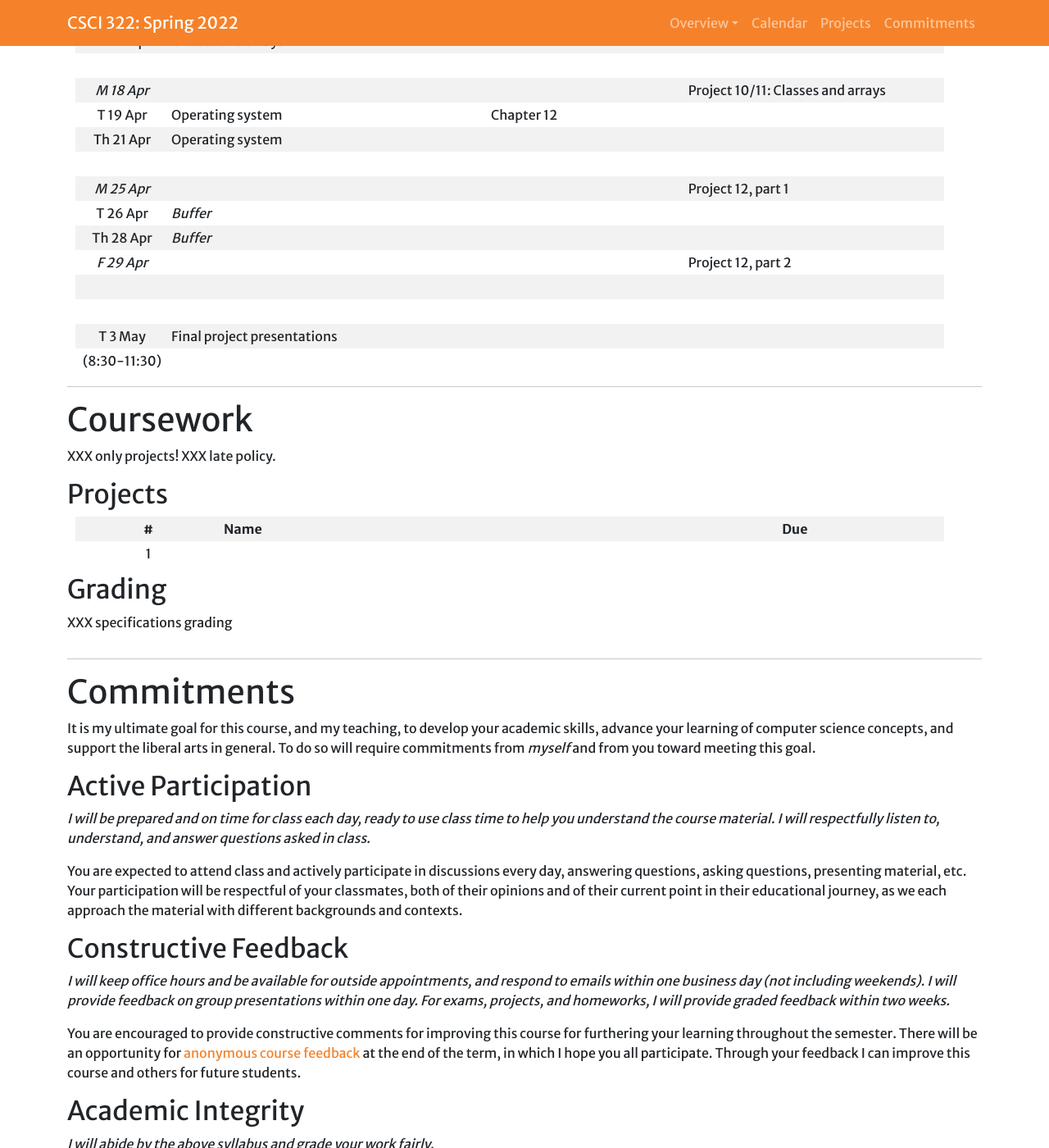
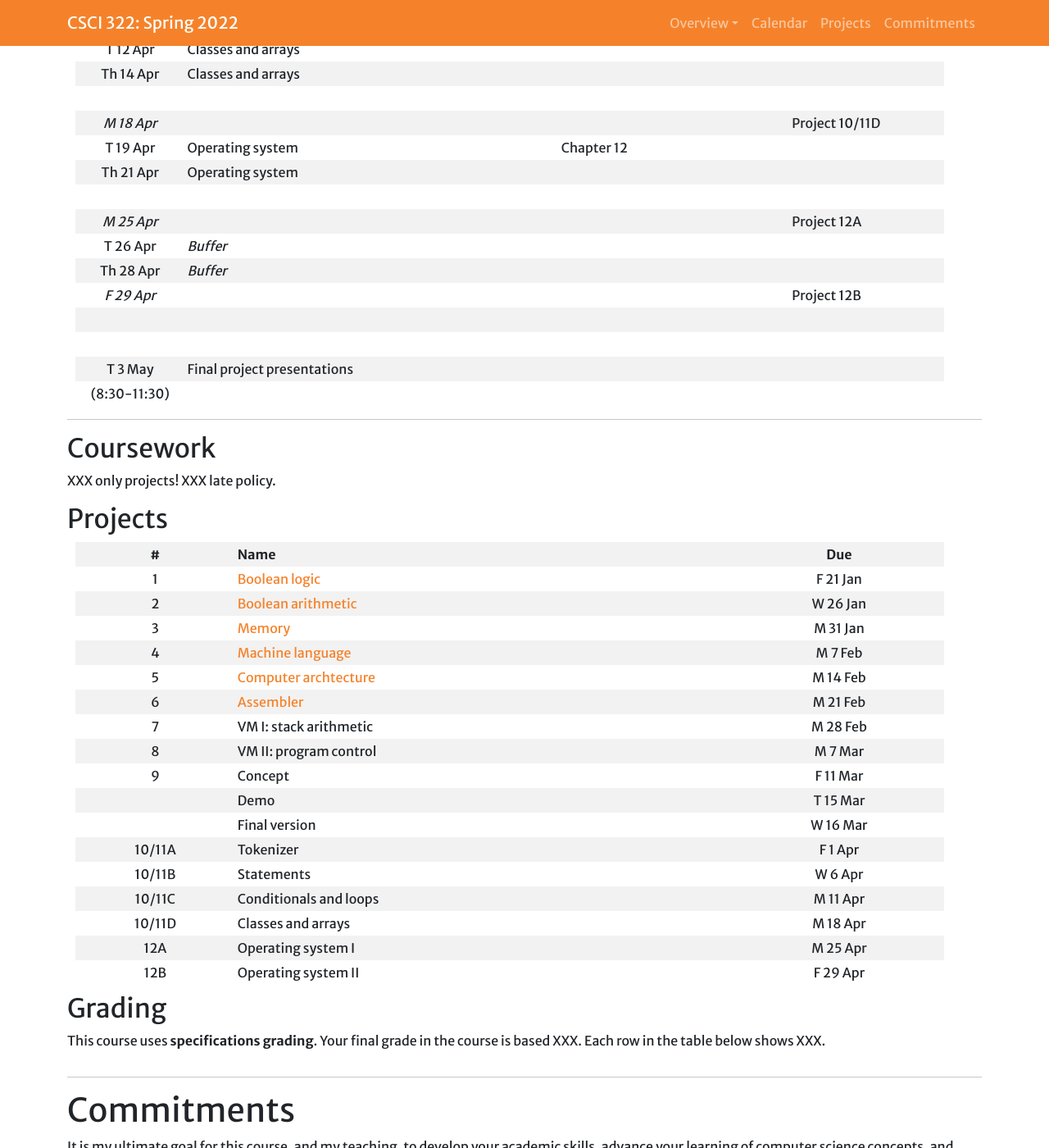
Before and after one commit to Hendrix-CS/csci322, a Jekyll site: the page built from index.md, in a window 1280 px wide and 1400 px high, scrolled down 3019 px. Shown: the whole window at 82% size. Built offline with Jekyll 4.4.1, drawn with Linux system fonts in a browser that asks for light colours; a script that is not in the unit is left out; our own code applies the rules of GitHub Pages for plain Markdown files; some of the changed text lies outside the part shown.

Commit message:
work on putting projects together

```diff
--- a/index.md
+++ b/index.md
@@ -41,83 +41,103 @@ Upon completing this course, you will be able to:
 
 # <a name="calendar">Calendar</a>
 
-| Date           | Topic                                      | Reading                           | Resources | Assignments due                       |
-|:--------------:|--------------------------------------------|-----------------------------------|-----------|---------------------------------------|
-| T 18 Jan       | Introduction<br/>Boolean logic             |                                   |           |                                       |
-| Th 20 Jan      | Boolean arithmetic                         | Chapters 1 and 2<br /> Appendix A |           |                                       |
-| *F 21 Jan*     |                                            |                                   |           | Project 1                             |
-|                |                                            |                                   |           |                                       |
-| T 25 Jan       | Boolean arithmetic<br/>Sequential logic    | Chapter 3                         |           |                                       |
-| *W 26 Jan*     |                                            |                                   |           | Project 2                             |
-| Th 27 Jan      | Sequential logic                           | Chapter 3                         |           |                                       |
-|                |                                            |                                   |           |                                       |
-| *M 31 Jan*     |                                            |                                   |           | Project 3                             |
-| T 1 Feb        | Machine language                           | Chapter 4                         |           |                                       |
-| Th 3 Feb       | Hack assembly examples                     |                                   |           |                                       |
-|                |                                            |                                   |           |                                       |
-| *M 7 Feb*      |                                            |                                   |           | Project 4                             |
-| T 8 Feb        | Computer architecture                      | Chapter 5                         |           |                                       |
-| Th 10 Feb      | Computer architecture                      |                                   |           |                                       |
-|                |                                            |                                   |           |                                       |
-| *M 14 Feb*     |                                            |                                   |           | Project 5                             |
-| T 15 Feb       | Assembler                                  | Chapter 6                         |           |                                       |
-| Th 17 Feb      | Assembler                                  |                                   |           |                                       |
-|                |                                            |                                   |           |                                       |
-| *M 21 Feb*     |                                            |                                   |           | Project 6                             |
-| T 22 Feb       | VM I: Stack arithmetic                     | Chapter 7                         |           |                                       |
-| Th 24 Feb      | Stack arithmetic practice</b>Memory layout |                                   |           |                                       |
-|                |                                            |                                   |           |                                       |
-| *M 28 Feb*     |                                            |                                   |           | Project 7                             |
-| T 1 Mar        | VM II: Program control                     | Chapter 8                         |           |                                       |
-| Th 3 Mar       | VM II: Program control                     |                                   |           |                                       |
-|                |                                            |                                   |           | Project 8                             |
-| *M 7 Mar*      |                                            |                                   |           |                                       |
-| T 8 Mar        | High-level language (Jack)                 | Chapter 9                         |           |                                       |
-| Th 10 Mar      | High-level language                        |                                   |           |                                       |
-| *F 11 Mar*     |                                            |                                   |           | Project 9: Concept                    |
-|                |                                            |                                   |           |                                       |
-| T 15 Mar       | Project 9 demos                            |                                   |           | Project 9: Demo                       |
-| *W 16 Mar*     |                                            |                                   |           | Project 9                             |
-| Th 17 Mar      | *Buffer*                                   |                                   |           |                                       |
-|                |                                            |                                   |           |                                       |
-| *Spring break* |                                            |                                   |           |                                       |
-|                |                                            |                                   |           |                                       |
-| T 29 Mar       | Tokenizing input                           | Chapter 10                        |           |                                       |
-| Th 31 Mar      | A simple compiler<br/>Jack to VM           |                                   |           |                                       |
-| *F 1 Apr*      |                                            |                                   |           | Project 10/11: Tokenizer              |
-|                |                                            |                                   |           |                                       |
-| T 5 Apr        | Jack to VM                                 |                                   |           |                                       |
-| *W 6 Apr*      |                                            |                                   |           | Project 10/11: Statements             |
-| Th 7 Apr       | Conditionals and loops                     | Chapter 11                        |           |                                       |
-|                |                                            |                                   |           |                                       |
-| *M 11 Apr*     |                                            |                                   |           | Project 10/11: Conditionals and loops |
-| T 12 Apr       | Classes and arrays                         |                                   |           |                                       |
-| Th 14 Apr      | Classes and arrays                         |                                   |           |                                       |
-|                |                                            |                                   |           |                                       |
-| *M 18 Apr*     |                                            |                                   |           | Project 10/11: Classes and arrays     |
-| T 19 Apr       | Operating system                           | Chapter 12                        |           |                                       |
-| Th 21 Apr      | Operating system                           |                                   |           |                                       |
-|                |                                            |                                   |           |                                       |
-| *M 25 Apr*     |                                            |                                   |           | Project 12, part 1                    |
-| T 26 Apr       | *Buffer*                                   |                                   |           |                                       |
-| Th 28 Apr      | *Buffer*                                   |                                   |           |                                       |
-| *F 29 Apr*     |                                            |                                   |           | Project 12, part 2                    |
-|                |                                            |                                   |           |                                       |
-|                |                                            |                                   |           |                                       |
-| T 3 May        | Final project presentations                |                                   |           |                                       |
-| (8:30-11:30)   |                                            |                                   |           |                                       |
+XXX assignment submission form
+
+| Date           | Topic                                      | Reading                           | Resources | Assignments due                                     |
+|:--------------:|--------------------------------------------|-----------------------------------|-----------|-----------------------------------------------------|
+| T 18 Jan       | Introduction<br/>Boolean logic             |                                   |           |                                                     |
+| Th 20 Jan      | Boolean arithmetic                         | Chapters 1 and 2<br /> Appendix A |           |                                                     |
+| *F 21 Jan*     |                                            |                                   |           | [Project 1](projects/01-boolean-logic.html)         |
+|                |                                            |                                   |           |                                                     |
+| T 25 Jan       | Boolean arithmetic<br/>Sequential logic    | Chapter 3                         |           |                                                     |
+| *W 26 Jan*     |                                            |                                   |           | [Project 2](projects/02-boolean-arithmetic.html)    |
+| Th 27 Jan      | Sequential logic                           | Chapter 3                         |           |                                                     |
+|                |                                            |                                   |           |                                                     |
+| *M 31 Jan*     |                                            |                                   |           | [Project 3](projects/03-memory.html)                |
+| T 1 Feb        | Machine language                           | Chapter 4                         |           |                                                     |
+| Th 3 Feb       | Hack assembly examples                     |                                   |           |                                                     |
+|                |                                            |                                   |           |                                                     |
+| *M 7 Feb*      |                                            |                                   |           | [Project 4](projects/04-machine-language.html)      |
+| T 8 Feb        | Computer architecture                      | Chapter 5                         |           |                                                     |
+| Th 10 Feb      | Computer architecture                      |                                   |           |                                                     |
+|                |                                            |                                   |           |                                                     |
+| *M 14 Feb*     |                                            |                                   |           | [Project 5](projects/05-computer-architecture.html) |
+| T 15 Feb       | Assembler                                  | Chapter 6                         |           |                                                     |
+| Th 17 Feb      | Assembler                                  |                                   |           |                                                     |
+|                |                                            |                                   |           |                                                     |
+| *M 21 Feb*     |                                            |                                   |           | [Project 6](projects/06-assembler.html)             |
+| T 22 Feb       | VM I: Stack arithmetic                     | Chapter 7                         |           |                                                     |
+| Th 24 Feb      | Stack arithmetic practice</b>Memory layout |                                   |           |                                                     |
+|                |                                            |                                   |           |                                                     |
+| *M 28 Feb*     |                                            |                                   |           | Project 7                                           |
+| T 1 Mar        | VM II: Program control                     | Chapter 8                         |           |                                                     |
+| Th 3 Mar       | VM II: Program control                     |                                   |           |                                                     |
+|                |                                            |                                   |           | Project 8                                           |
+| *M 7 Mar*      |                                            |                                   |           |                                                     |
+| T 8 Mar        | High-level language (Jack)                 | Chapter 9                         |           |                                                     |
+| Th 10 Mar      | High-level language                        |                                   |           |                                                     |
+| *F 11 Mar*     |                                            |                                   |           | Project 9: Concept                                  |
+|                |                                            |                                   |           |                                                     |
+| T 15 Mar       | Project 9 demos                            |                                   |           | Project 9: Demo                                     |
+| *W 16 Mar*     |                                            |                                   |           | Project 9                                           |
+| Th 17 Mar      | *Buffer*                                   |                                   |           |                                                     |
+|                |                                            |                                   |           |                                                     |
+| *Spring break* |                                            |                                   |           |                                                     |
+|                |                                            |                                   |           |                                                     |
+| T 29 Mar       | Tokenizing input                           | Chapter 10                        |           |                                                     |
+| Th 31 Mar      | A simple compiler<br/>Jack to VM           |                                   |           |                                                     |
+| *F 1 Apr*      |                                            |                                   |           | Project 10/11A                                      |
+|                |                                            |                                   |           |                                                     |
+| T 5 Apr        | Jack to VM                                 |                                   |           |                                                     |
+| *W 6 Apr*      |                                            |                                   |           | Project 10/11B                                      |
+| Th 7 Apr       | Conditionals and loops                     | Chapter 11                        |           |                                                     |
+|                |                                            |                                   |           |                                                     |
+| *M 11 Apr*     |                                            |                                   |           | Project 10/11C                                      |
+| T 12 Apr       | Classes and arrays                         |                                   |           |                                                     |
+| Th 14 Apr      | Classes and arrays                         |                                   |           |                                                     |
+|                |                                            |                                   |           |                                                     |
+| *M 18 Apr*     |                                            |                                   |           | Project 10/11D                                      |
+| T 19 Apr       | Operating system                           | Chapter 12                        |           |                                                     |
+| Th 21 Apr      | Operating system                           |                                   |           |                                                     |
+|                |                                            |                                   |           |                                                     |
+| *M 25 Apr*     |                                            |                                   |           | Project 12A                                         |
+| T 26 Apr       | *Buffer*                                   |                                   |           |                                                     |
+| Th 28 Apr      | *Buffer*                                   |                                   |           |                                                     |
+| *F 29 Apr*     |                                            |                                   |           | Project 12B                                         |
+|                |                                            |                                   |           |                                                     |
+|                |                                            |                                   |           |                                                     |
+| T 3 May        | Final project presentations                |                                   |           |                                                     |
+| (8:30-11:30)   |                                            |                                   |           |                                                     |
 
 <hr>
-# Coursework
+## Coursework
 
 XXX only projects!  XXX late policy.
 
 ## <a name="projects">Projects</a>
 
-| # | Name | Due |
-|:-:|------|:---:|
-| 1 |      |     |
+| #      | Name                                                           | Due      |
+|:------:|----------------------------------------------------------------|:--------:|
+| 1      | [Boolean logic](projects/01-boolean-logic.html)                | F 21 Jan |
+| 2      | [Boolean arithmetic](projects/02-boolean-arithmetic.html)      | W 26 Jan |
+| 3      | [Memory](projects/03-memory.html)                              | M 31 Jan |
+| 4      | [Machine language](projects/04-machine-language.html)          | M 7 Feb  |
+| 5      | [Computer archtecture](projects/05-computer-architecture.html) | M 14 Feb |
+| 6      | [Assembler](projects/06-assembler.html)                        | M 21 Feb |
+| 7      | VM I: stack arithmetic                                         | M 28 Feb |
+| 8      | VM II: program control                                         | M 7 Mar  |
+| 9      | Concept                                                        | F 11 Mar |
+|        | Demo                                                           | T 15 Mar |
+|        | Final version                                                  | W 16 Mar |
+| 10/11A | Tokenizer                                                      | F 1 Apr  |
+| 10/11B | Statements                                                     | W 6 Apr  |
+| 10/11C | Conditionals and loops                                         | M 11 Apr |
+| 10/11D | Classes and arrays                                             | M 18 Apr |
+| 12A    | Operating system I                                             | M 25 Apr |
+| 12B    | Operating system II                                            | F 29 Apr |
 
 ## <a name="grading">Grading</a>
 
-XXX specifications grading
+This course uses **specifications grading**. Your final grade in the
+course is based XXX. Each row in the table below
+shows XXX.
```
Also changed, not shown: projects/01-boolean-logic.md (added, +17 -0 lines), projects/02-boolean-arithmetic.md (added, +28 -0 lines), projects/03-memory.md (added, +19 -0 lines), projects/04-machine-language.md (added, +18 -0 lines), projects/05-computer-architecture.md (added, +24 -0 lines), projects/06-assembler.md (added, +17 -0 lines), 3 other files.
